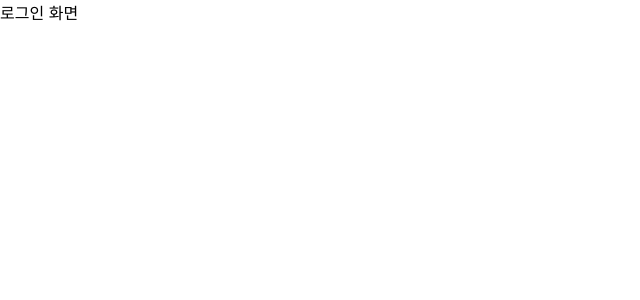
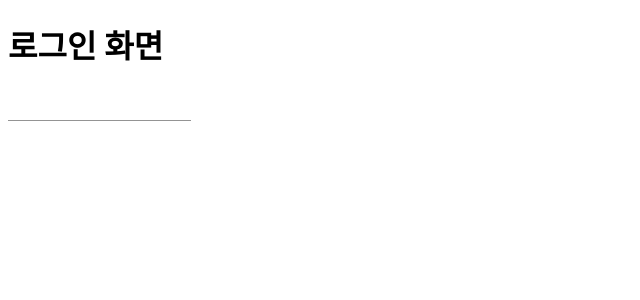
Before and after one commit to tintoll/n_analytics_clone, a React (Create React App) app: page /login in a window 1280 px wide. Shown: the top 300 px of the page, without its empty margins (0-640 px from the left). Built offline with nearby package versions, Linux system fonts and the light colour scheme.

Commit message:
mui css 프레임워크 설치

```diff
--- a/package.json
+++ b/package.json
@@ -3,6 +3,11 @@
   "version": "0.1.0",
   "private": true,
   "dependencies": {
+    "@emotion/react": "^11.11.0",
+    "@emotion/styled": "^11.11.0",
+    "@fontsource/roboto": "^5.0.2",
+    "@mui/icons-material": "^5.11.16",
+    "@mui/material": "^5.13.3",
     "@testing-library/jest-dom": "^5.16.5",
     "@testing-library/react": "^13.4.0",
     "@testing-library/user-event": "^13.5.0",
--- a/public/index.html
+++ b/public/index.html
@@ -10,34 +10,20 @@
       content="Web site created using create-react-app"
     />
     <link rel="apple-touch-icon" href="%PUBLIC_URL%/logo192.png" />
-    <!--
-      manifest.json provides metadata used when your web app is installed on a
-      user's mobile device or desktop. See https://developers.google.com/web/fundamentals/web-app-manifest/
-    -->
     <link rel="manifest" href="%PUBLIC_URL%/manifest.json" />
-    <!--
-      Notice the use of %PUBLIC_URL% in the tags above.
-      It will be replaced with the URL of the `public` folder during the build.
-      Only files inside the `public` folder can be referenced from the HTML.
 
-      Unlike "/favicon.ico" or "favicon.ico", "%PUBLIC_URL%/favicon.ico" will
-      work correctly both with client-side routing and a non-root public URL.
-      Learn how to configure a non-root public URL by running `npm run build`.
-    -->
-    <title>React App</title>
+    <link
+      rel="stylesheet"
+      href="https://fonts.googleapis.com/css?family=Roboto:300,400,500,700&display=swap"
+    />
+    <link
+      rel="stylesheet"
+      href="https://fonts.googleapis.com/icon?family=Material+Icons"
+    />
+    <title>N-MixPannel</title>
   </head>
   <body>
     <noscript>You need to enable JavaScript to run this app.</noscript>
     <div id="root"></div>
-    <!--
-      This HTML file is a template.
-      If you open it directly in the browser, you will see an empty page.
-
-      You can add webfonts, meta tags, or analytics to this file.
-      The build step will place the bundled scripts into the <body> tag.
-
-      To begin the development, run `npm start` or `yarn start`.
-      To create a production bundle, use `npm run build` or `yarn build`.
-    -->
   </body>
 </html>
--- a/src/index.css
+++ /dev/null
@@ -1,13 +0,0 @@
-body {
-  margin: 0;
-  font-family: -apple-system, BlinkMacSystemFont, 'Segoe UI', 'Roboto', 'Oxygen',
-    'Ubuntu', 'Cantarell', 'Fira Sans', 'Droid Sans', 'Helvetica Neue',
-    sans-serif;
-  -webkit-font-smoothing: antialiased;
-  -moz-osx-font-smoothing: grayscale;
-}
-
-code {
-  font-family: source-code-pro, Menlo, Monaco, Consolas, 'Courier New',
-    monospace;
-}
--- a/src/index.tsx
+++ b/src/index.tsx
@@ -1,8 +1,11 @@
 import React from "react";
 import ReactDOM from "react-dom/client";
-import "./index.css";
 import App from "./App";
 import reportWebVitals from "./reportWebVitals";
+import "@fontsource/roboto/300.css";
+import "@fontsource/roboto/400.css";
+import "@fontsource/roboto/500.css";
+import "@fontsource/roboto/700.css";
 
 const root = ReactDOM.createRoot(
   document.getElementById("root") as HTMLElement
--- a/src/pages/Login/index.tsx
+++ b/src/pages/Login/index.tsx
@@ -1,5 +1,12 @@
+import { Input } from "@mui/material";
+
 function Login() {
-  return <div>로그인 화면</div>;
+  return (
+    <div>
+      <h1>로그인 화면</h1>
+      <Input />
+    </div>
+  );
 }
 
 export default Login;
```
Also changed, not shown: 1 other file (tests, documents, lock files or other folders).
